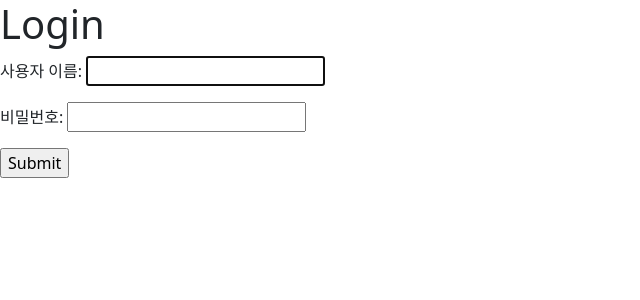
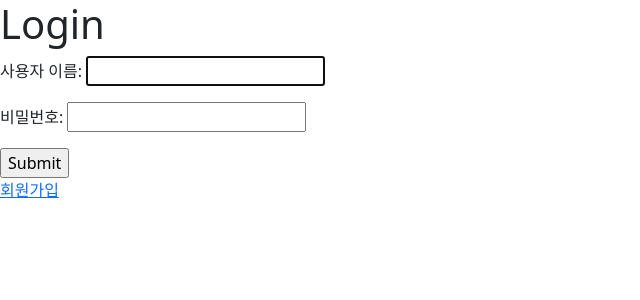
Before and after one commit to JhinJeon/TIL, a Django app: page /accounts/login/ in a window 1280 px wide. Shown: the top 300 px of the page, without its empty margins (0-640 px from the left). Run offline with Django 3.2, Linux system fonts and the light colour scheme.

Commit message:
1006 workshop

```diff
--- a/practice1006/accounts/templates/accounts/login.html
+++ b/practice1006/accounts/templates/accounts/login.html
@@ -7,4 +7,5 @@
   {{ form.as_p }}
   <input type="submit">
 </form>
+<a href="{% url 'accounts:signup' %}">회원가입</a>
 {% endblock %}
```
